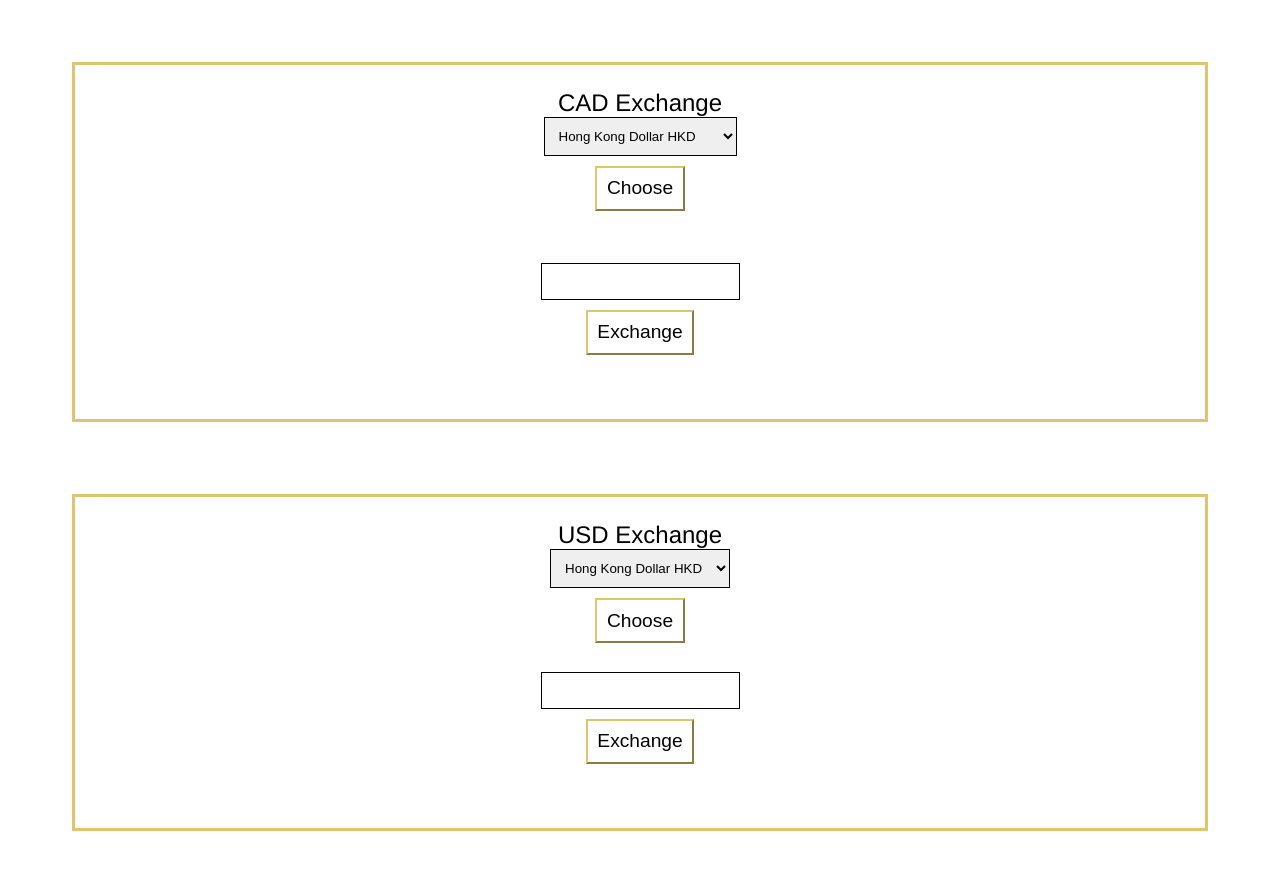
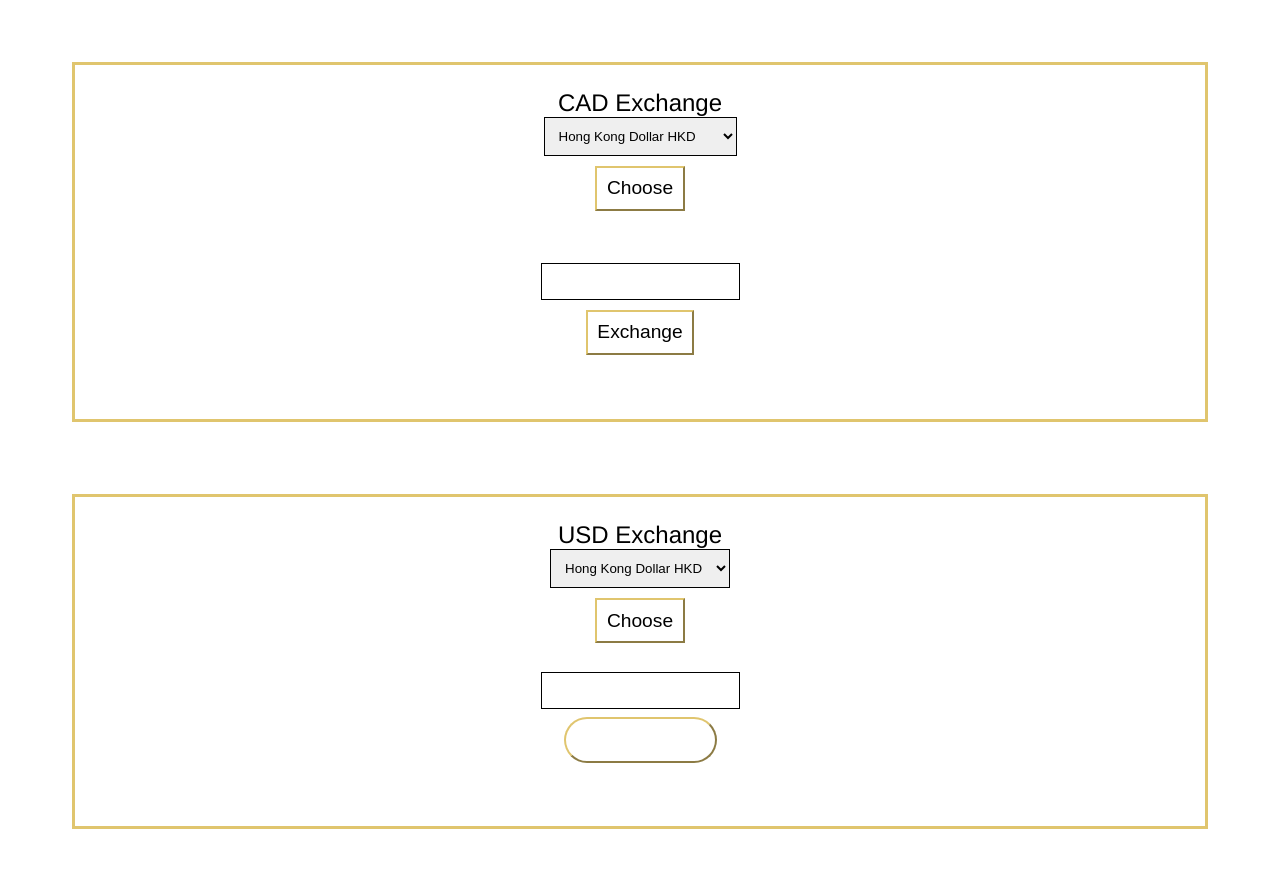
Before and after one commit to ChenJianong/currency0-1-0, a website: page public/index.html in a window 1280 px wide. Shown: the part 78-948 px from the top of the page. Drawn offline with Linux system fonts and the light colour scheme; no server answers.

Commit message:
⛷🌱 Checkpoint ./public/index.html:8229367/196 ./public/style.css:8229367/946

```diff
--- a/public/style.css
+++ b/public/style.css
@@ -99,3 +99,47 @@ body {
   background-color:white;
   transition: all .35s ease-Out;
 }
+
+
+.dialog-buttons1 > #exchange1 {
+    display: inline-block;
+    padding: .75rem 1.25rem;
+    border-radius: 10rem;
+    color: #fff;
+    text-transform: uppercase;
+    font-size: 1rem;
+    letter-spacing: .15rem;
+    transition: all .3s;
+    position: relative;
+    overflow: hidden;
+    z-index: 1;
+    &:after {
+        content: '';
+        position: absolute;
+        bottom: 0;
+        left: 0;
+        width: 100%;
+        height: 100%;
+        background-color: $color;
+        border-radius: 10rem;
+        z-index: -2;
+    }
+    &:before {
+        content: '';
+        position: absolute;
+        bottom: 0;
+        left: 0;
+        width: 0%;
+        height: 100%;
+        background-color: darken($color, 15%);
+        transition: all .3s;
+        border-radius: 10rem;
+        z-index: -1;
+    }
+    &:hover {
+        color: #fff;
+        &:before {
+            width: 100%;
+        }
+    }
+}
```
Also changed, not shown: public/index.html (+2 -0 lines).
